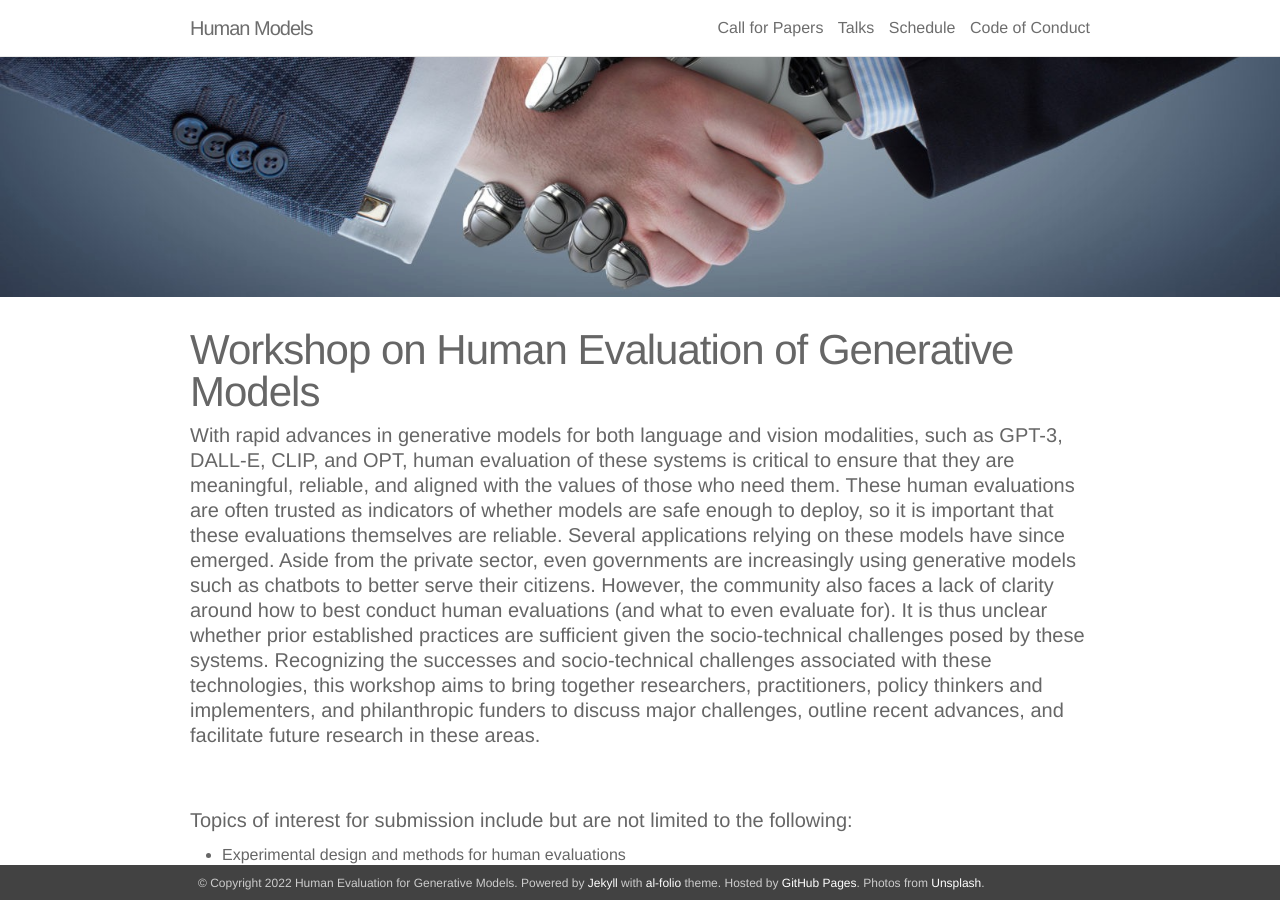
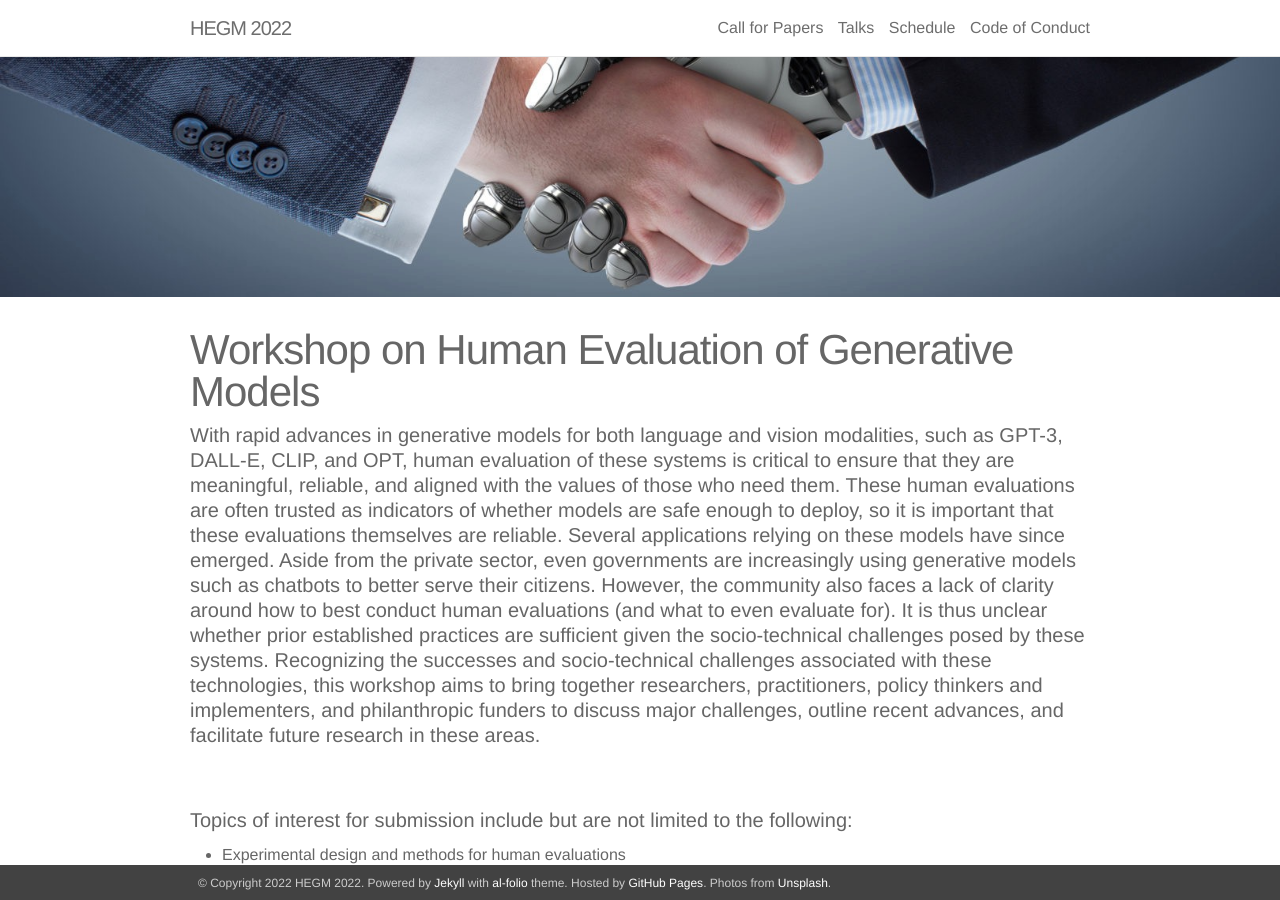
Before and after one commit to acmi-lab/humaneval-workshop, a Jekyll site: the page built from _pages/00_about.md, in a window 1280 px wide and 900 px high. Built offline with Jekyll 4.4.1, drawn with Linux system fonts in a browser that asks for light colours; nearby versions of some CDN libraries.

Commit message:
Update config

```diff
--- a/_config.yml
+++ b/_config.yml
@@ -1,7 +1,7 @@
 # -----------------------------------------------------------------------------
 # Site settings
 # -----------------------------------------------------------------------------
-name: Human Evaluation for Generative Models
+name: HEGM 2022
 email:
 description: > # this means to ignore newlines until "url:"
   A venue for discussing the future of human evaluations of generative models
```
